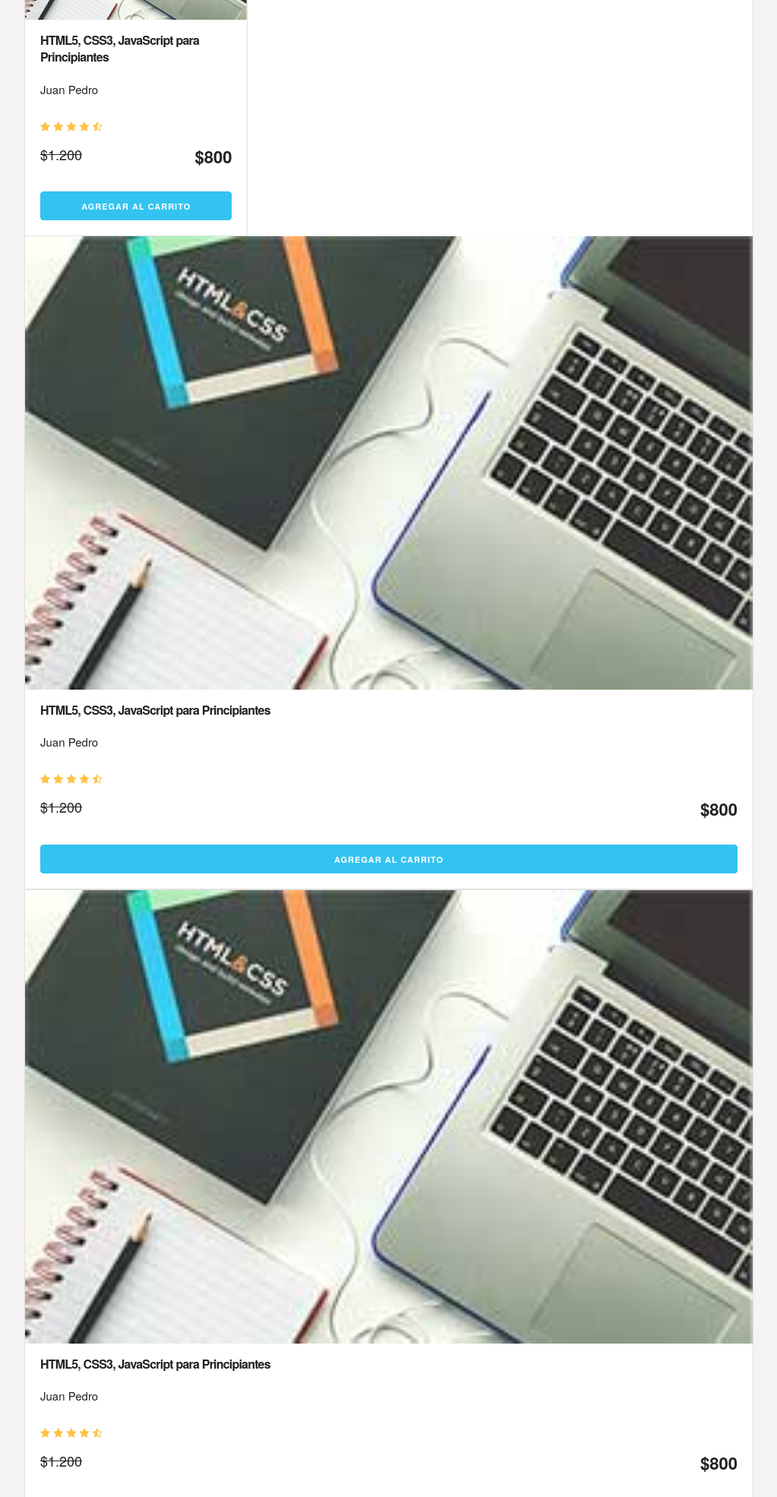
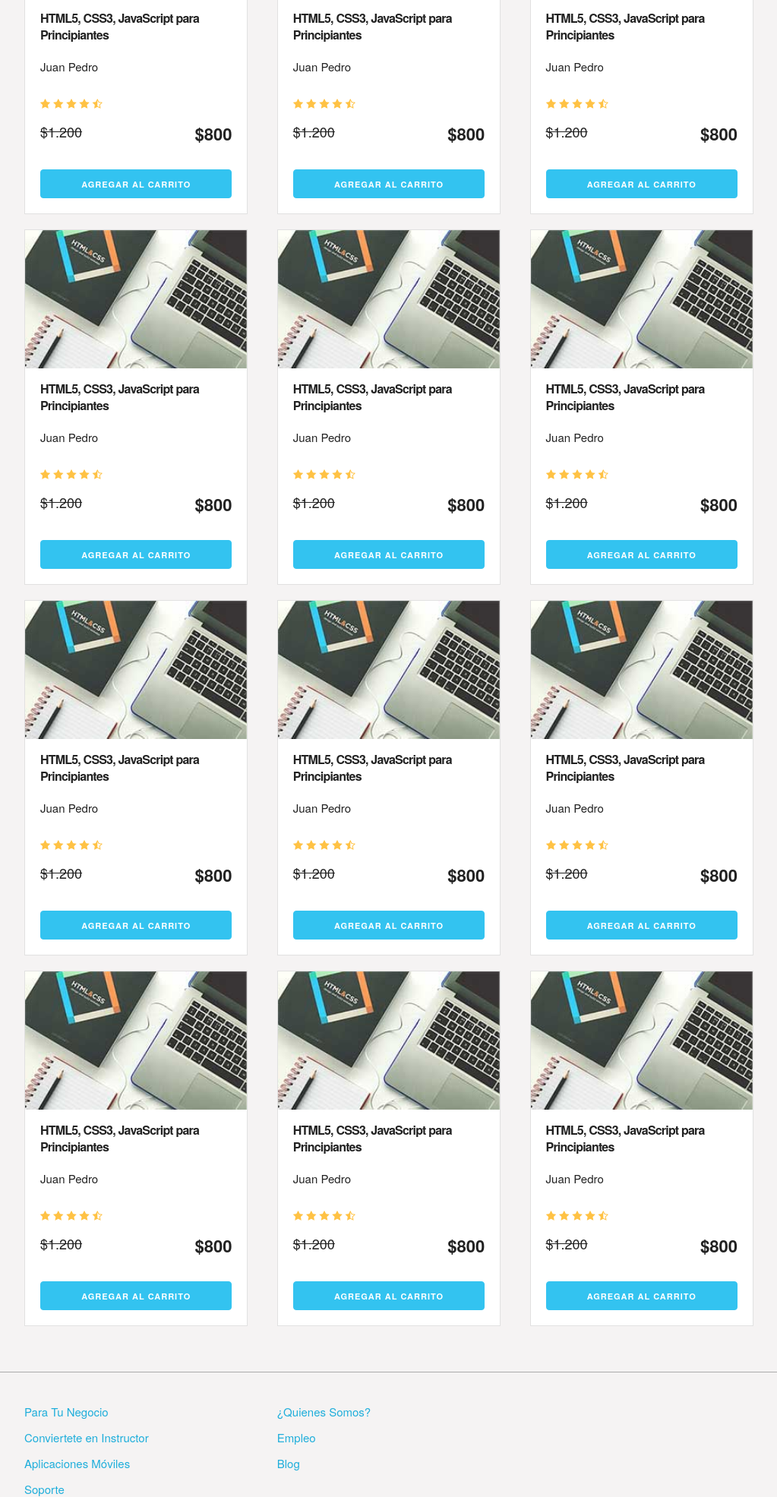
Before and after one commit to Nburgos13/Proyecto---Tipo-Cursos, a plain HTML site: page Index.html in a window 1280 px wide. Shown: the part 829-2800 px from the top of the page at 76% size, without its empty margins (128-1151 px from the left). Drawn offline with Linux system fonts and the light colour scheme.

Commit message:
comenzando Js

```diff
--- a/Index.html
+++ b/Index.html
@@ -101,7 +101,7 @@
           </div>
         </div>
       </div>
-      <div>
+      <div class="four columns">
         <div class="card"><!--Tarjeta-->
           <img src="/Img/curso1.jpg" alt="Imagen de curso" class="imagen-curso u-full-width" />
           <div class="info-card">
@@ -113,7 +113,7 @@
           </div>
         </div>
       </div>
-      <div>
+      <div class="four columns">
         <div class="card"><!--Tarjeta-->
           <img src="/Img/curso1.jpg" alt="Imagen de curso" class="imagen-curso u-full-width" />
           <div class="info-card">
@@ -126,8 +126,8 @@
         </div>
       </div>
     </div>
-    <div><!--ROW-->
-      <div>
+    <div class="row"><!--ROW-->
+      <div class="four columns">
         <div class="card"><!--Tarjeta-->
           <img src="/Img/curso1.jpg" alt="Imagen de curso" class="imagen-curso u-full-width" />
           <div class="info-card">
@@ -139,7 +139,7 @@
           </div>
         </div>
       </div>
-      <div>
+      <div class="four columns">
         <div class="card"><!--Tarjeta-->
           <img src="/Img/curso1.jpg" alt="Imagen de curso" class="imagen-curso u-full-width" />
           <div class="info-card">
@@ -151,7 +151,7 @@
           </div>
         </div>
       </div>
-      <div>
+      <div class="four columns">
         <div class="card"><!--Tarjeta-->
           <img src="/Img/curso1.jpg" alt="Imagen de curso" class="imagen-curso u-full-width" />
           <div class="info-card">
@@ -164,8 +164,8 @@
         </div>
       </div>
     </div>
-    <div><!--ROW-->
-      <div>
+    <div class="row"><!--ROW-->
+      <div class="four columns">
         <div class="card"><!--Tarjeta-->
           <img src="/Img/curso1.jpg" alt="Imagen de curso" class="imagen-curso u-full-width" />
           <div class="info-card">
@@ -177,7 +177,7 @@
           </div>
         </div>
       </div>
-      <div>
+      <div class="four columns">
         <div class="card"><!--Tarjeta-->
           <img src="/Img/curso1.jpg" alt="Imagen de curso" class="imagen-curso u-full-width" />
           <div class="info-card">
@@ -189,7 +189,7 @@
           </div>
         </div>
       </div>
-      <div>
+      <div class="four columns">
         <div class="card"><!--Tarjeta-->
           <img src="/Img/curso1.jpg" alt="Imagen de curso" class="imagen-curso u-full-width" />
           <div class="info-card">
@@ -202,8 +202,8 @@
         </div>
       </div>
     </div>
-    <div><!--ROW-->
-      <div>
+    <div class="row"><!--ROW-->
+      <div class="four columns">
         <div class="card"><!--Tarjeta-->
           <img src="/Img/curso1.jpg" alt="Imagen de curso" class="imagen-curso u-full-width" />
           <div class="info-card">
@@ -215,7 +215,7 @@
           </div>
         </div>
       </div>
-      <div>
+      <div class="four columns">
         <div class="card"><!--Tarjeta-->
           <img src="/Img/curso1.jpg" alt="Imagen de curso" class="imagen-curso u-full-width" />
           <div class="info-card">
@@ -227,7 +227,7 @@
           </div>
         </div>
       </div>
-      <div>
+      <div class="four columns">
         <div class="card"><!--Tarjeta-->
           <img src="/Img/curso1.jpg" alt="Imagen de curso" class="imagen-curso u-full-width" />
           <div class="info-card">
@@ -263,5 +263,6 @@
     </div>
   </div>
   </footer>
+  <script src="/js/App.js"></script>
   </body>
 </html>
--- a/css/custom.css
+++ b/css/custom.css
@@ -203,6 +203,6 @@ ul {
 }
 
 #logo {
-  max-width: 30%;
+  max-width: 20%;
   padding-top: 5px 10px;
 }
--- /dev/null
+++ b/js/App.js
@@ -0,0 +1,20 @@
+//Variables
+
+const carrito = document.querySelector("#carrito");
+const contenedorCarrito = document.querySelector("#lista-carrito tbody");
+const vaciarCarritoBtn = document.querySelector("#vaciar-carrito");
+const listaCursos = document.querySelector("#lista-cursos");
+let articulosCarrito = [];
+
+cargarEventListeners();
+function cargarEventListeners() {}
+
+//Funciones
+
+function agregarCurso(e) {
+  e.prevenDefault();
+  if (e.target.classList.contains("agregar-carrito")) {
+    const cursoSeleccionado = e.target.parentElement.parentElement;
+    leeDatosCurso(cursoSeleccionado);
+  }
+}
```
Also changed, not shown: App.js (deleted).
